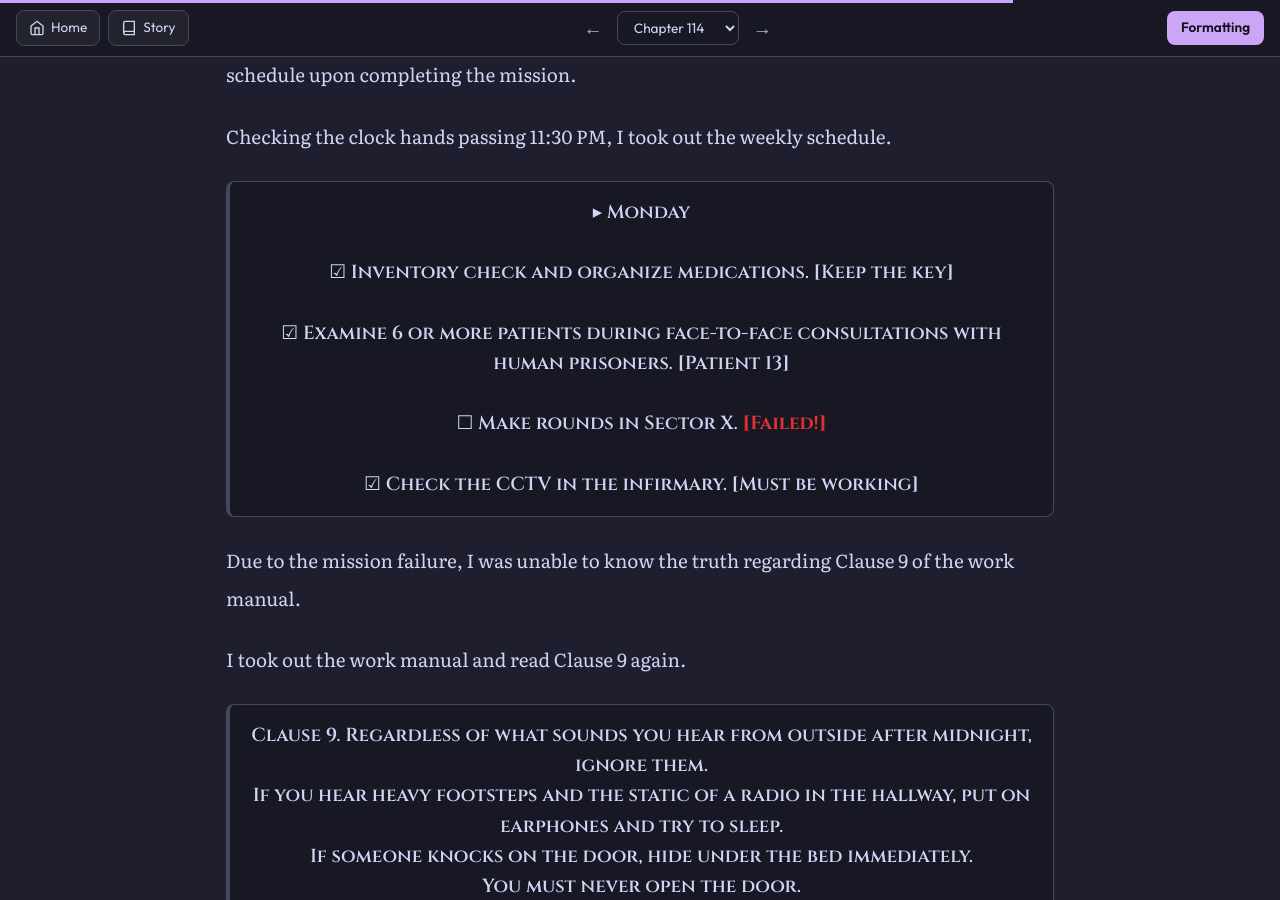
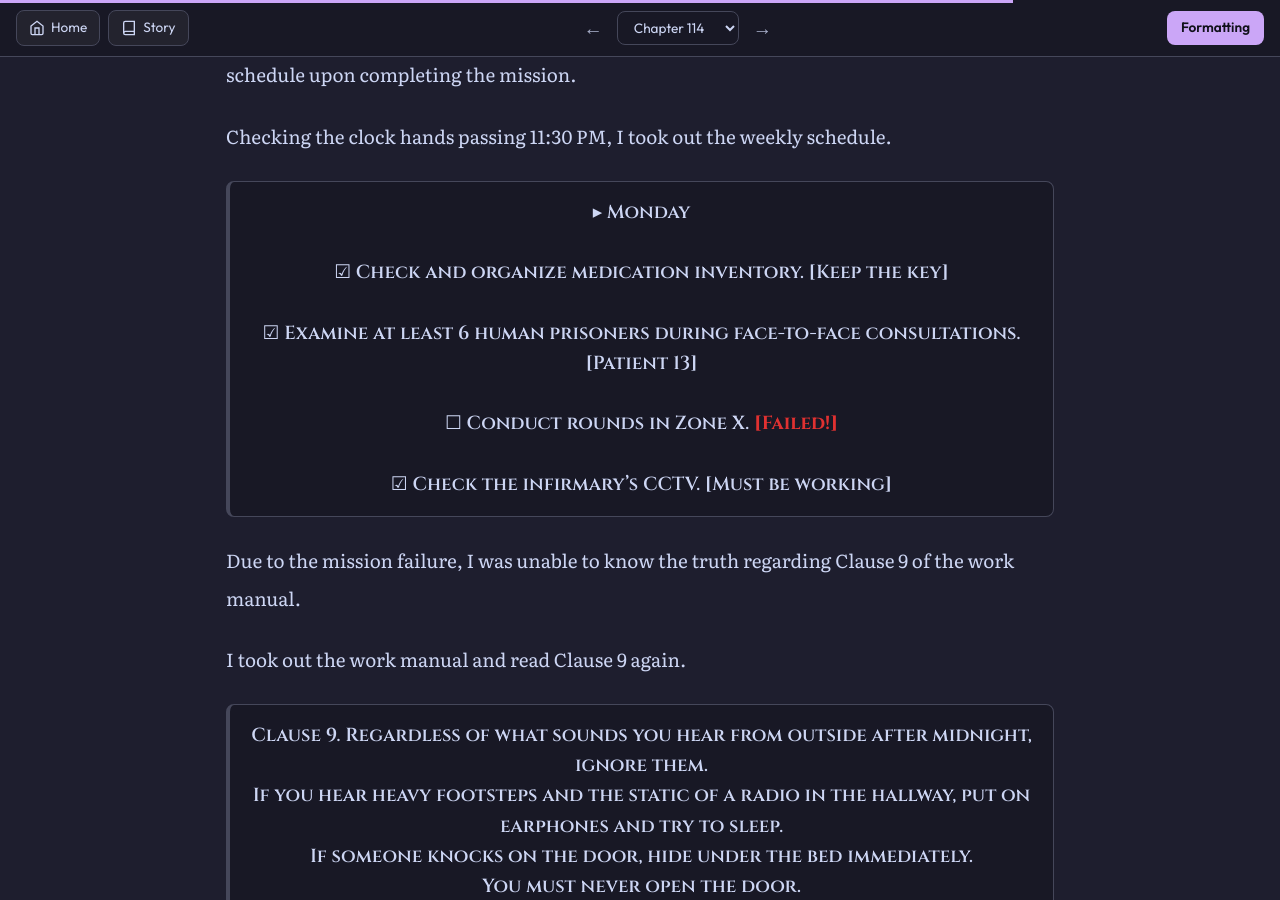
Before and after one commit to soleumn/soleumn.github.io, a Jekyll site: the page built from _chapters/eoshinki/ch114.md, in a window 1280 px wide and 900 px high, scrolled down 10922 px. Built offline with Jekyll 4.4.1, drawn with Linux system fonts in a browser that asks for light colours; some web fonts are replaced; comment, search, counter and statistics services are not loaded.

Commit message:
Update ch114.md

```diff
--- a/_chapters/eoshinki/ch114.md
+++ b/_chapters/eoshinki/ch114.md
@@ -319,13 +319,13 @@ Checking the clock hands passing 11:30 PM, I took out the weekly schedule.
   <div class="system-content" style="font-family: 'Cinzel', serif !important;">
     ▸ Monday
 
-<br><br>☑ Inventory check and organize medications. [Keep the key]
+<br><br>☑ Check and organize medication inventory. [Keep the key]
 
-<br><br>☑ Examine 6 or more patients during face-to-face consultations with human prisoners. [Patient 13]
+<br><br>☑ Examine at least 6 human prisoners during face-to-face consultations. [Patient 13]
 
-<br><br>☐ Make rounds in Sector X. <span style="color: #e03131; font-weight: bold;">[Failed!]</span>
+<br><br>☐ Conduct rounds in Zone X. <span style="color: #e03131; font-weight: bold;">[Failed!]</span>
 
-<br><br>☑ Check the CCTV in the infirmary. [Must be working]
+<br><br>☑ Check the infirmary’s CCTV. [Must be working]
   </div>
 </div>
 
```
